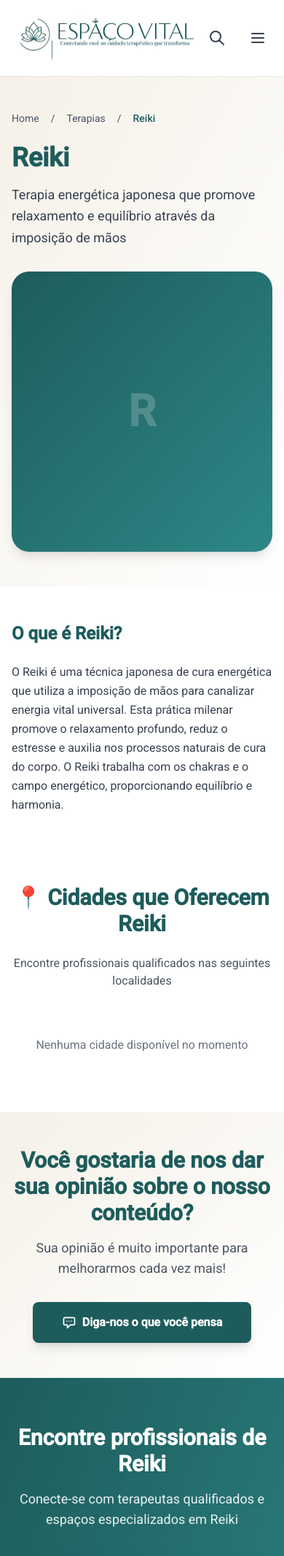
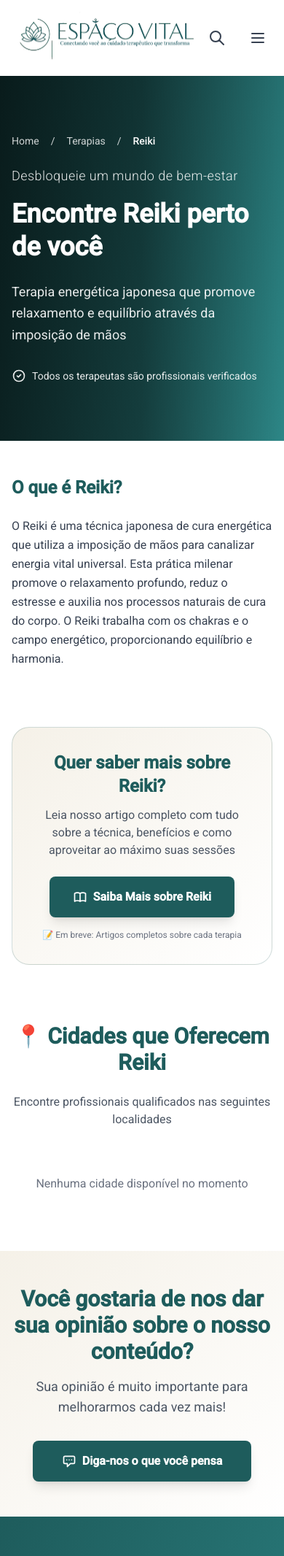
Before and after one commit to willdev34/espacovital, a Django app: page /terapias/reiki/ in a window 390 px wide. Shown: the top 2132 px of the page at 73% size. Run offline with Django 4.2, Linux system fonts and the light colour scheme; data comes from the database, SQL or seed files in the repository; data that the repository does not hold is empty; parts of the project's set-up code (start-up, migrations or seed data) failed here and were passed over; some libraries are stand-ins or nearby versions; some web fonts are replaced.

Commit message:
feat: Finaliza melhorias na página de detalhes de terapias (TAREFA 14)
✨ Novas Funcionalidades:
- Hero section com imagem de fundo estilo moderno (sem busca)
- Modal de feedback brasileiro e acolhedor com validação
- Seção de sites de referência com links externos
- Seção de cidades que oferecem a terapia
- Botão 'Saiba Mais' estratégico (preparado para blog futuro)
- Busca inteligente com filtro pré-aplicado por terapia
- Abas interativas para alternar entre terapeutas e espaços
- Link 'Terapias' no menu principal

🔧 Correções:
- Fix: URLs de terapeutas e espaços no template de detalhe
- Fix: Campo 'cidade_principal' no filtro de cidades
- Fix: Método get_context_data apenas na DetailView
- Fix: URLs de espaços usando busca_avancada corretamente

🎨 Melhorias no Model Especialidade:
- Adiciona campo 'conteudo_completo' (RichTextField)
- Adiciona campo 'sites_referencia' (TextField)
- Migration 0010 criada e aplicada

⚙️ Melhorias no Admin:
- Novo fieldset 'Sites de Referência' (colapsável)
- Novo indicador 'tem_conteudo_completo' na listagem
- Preview de fotos mantido

📱 Templates Atualizados:
- Hero section responsivo com overlay e breadcrumb
- Modal de feedback com campos múltipla escolha
- Seção de cidades em grid responsivo
- Formulário de busca com contador dinâmico
- Links rápidos para listagens filtradas

🔗 Integrações:
- Busca de terapeutas com filtro pré-aplicado
- Busca de espaços com filtro pré-aplicado
- Cidades extraídas de terapeutas e espaços ativos
- Contadores dinâmicos de profissionais disponíveis

📂 Arquivos Modificados:
- backend/core/models.py
- backend/core/admin.py
- backend/core/migrations/0010_*.py
- backend/terapias/views.py
- backend/terapias/templates/terapias/detalhe.html
- backend/templates/base.html (menu principal)

⚠️ Notas:
- Modal de feedback preparado (backend será implementado depois)
- Botão 'Saiba Mais' preparado para integração com blog
- CKEditor instalado e configurado

🎯 Próxima Tarefa Sugerida:
- TAREFA 15: Implementar backend do feedback
- TAREFA 16: App Blog para artigos detalhados

```diff
--- a/backend/templates/base.html
+++ b/backend/templates/base.html
@@ -97,7 +97,7 @@ Data: 07/09/2025
                         Buscar Terapeuta
                     </button>
 
-                    <a href="#terapias"
+                    <a href="{% url 'terapias:destaques' %}" class="text-gray-700 hover:text-[#1E5C5C] font-medium transition-colors""
                     class="text-gray-700 hover:text-primary hover:-translate-y-1 transition-all duration-300 text-lg font-medium">
                         Terapias
                     </a>
--- a/backend/terapias/templates/terapias/detalhe.html
+++ b/backend/terapias/templates/terapias/detalhe.html
@@ -13,59 +13,73 @@ Data: Novembro 2025
 {% block content %}
 
 <!-- Hero Section com Foto e Título -->
-<section class="bg-gradient-to-br from-[#F5F1E8] to-white py-12 md:py-16">
-    <div class="container mx-auto px-4">
-        <div class="max-w-5xl mx-auto">
+<!-- ===============================================================
+     HERO SECTION: Imagem de fundo com título e descrição
+     Descrição: Hero com foto da terapia como background
+     Autor: Will
+     Data: Novembro 2025
+     =============================================================== -->
+<section class="relative h-[500px] md:h-[600px] overflow-hidden">
+
+    <!-- Background Image -->
+    <div class="absolute inset-0 z-0">
+        {% if terapia.foto %}
+        <img src="{{ terapia.foto.url }}"
+             alt="{{ terapia.nome }}"
+             class="w-full h-full object-cover">
+        {% else %}
+        <div class="w-full h-full bg-gradient-to-br from-[#1E5C5C] to-[#2d8787]"></div>
+        {% endif %}
+
+        <!-- Overlay escuro para melhorar legibilidade do texto -->
+        <div class="absolute inset-0 bg-gradient-to-r from-black/70 via-black/50 to-transparent"></div>
+    </div>
+
+    <!-- Conteúdo sobre a imagem -->
+    <div class="relative z-10 container mx-auto px-4 h-full flex items-center">
+        <div class="max-w-2xl">
 
             <!-- Breadcrumb -->
             <nav class="mb-6">
-                <ol class="flex items-center space-x-2 text-sm text-gray-600">
-                    <li><a href="{% url 'core:home' %}" class="hover:text-[#1E5C5C]">Home</a></li>
+                <ol class="flex items-center space-x-2 text-sm text-white/80">
+                    <li><a href="{% url 'core:home' %}" class="hover:text-white transition-colors">Home</a></li>
                     <li><span class="mx-2">/</span></li>
-                    <li><a href="{% url 'terapias:destaques' %}" class="hover:text-[#1E5C5C]">Terapias</a></li>
+                    <li><a href="{% url 'terapias:destaques' %}" class="hover:text-white transition-colors">Terapias</a></li>
                     <li><span class="mx-2">/</span></li>
-                    <li class="text-[#1E5C5C] font-medium">{{ terapia.nome }}</li>
+                    <li class="text-white font-medium">{{ terapia.nome }}</li>
                 </ol>
             </nav>
 
-            <div class="grid md:grid-cols-2 gap-8 items-center">
+            <!-- Subtítulo -->
+            <p class="text-white/90 text-lg md:text-xl mb-4 font-light tracking-wide">
+                Desbloqueie um mundo de bem-estar
+            </p>
 
-                <!-- Foto da Terapia -->
-                <div class="order-2 md:order-1">
-                    {% if terapia.foto %}
-                    <img src="{{ terapia.foto.url }}"
-                         alt="{{ terapia.nome }}"
-                         class="w-full h-auto rounded-2xl shadow-lg object-cover max-h-96">
-                    {% else %}
-                    <div class="w-full h-96 bg-gradient-to-br from-[#1E5C5C] to-[#2d8787] rounded-2xl shadow-lg flex items-center justify-center">
-                        <span class="text-white text-6xl font-bold opacity-20">{{ terapia.nome|first }}</span>
-                    </div>
-                    {% endif %}
-                </div>
+            <!-- Título Principal -->
+            <h1 class="text-4xl md:text-6xl font-bold text-white mb-6 leading-tight">
+                Encontre {{ terapia.nome }} perto de você
+            </h1>
 
-                <!-- Título e Info Rápida -->
-                <div class="order-1 md:order-2">
-                    <h1 class="text-4xl md:text-5xl font-bold text-[#1E5C5C] mb-4">
-                        {{ terapia.nome }}
-                    </h1>
+            <!-- Descrição -->
+            <p class="text-white/90 text-lg md:text-xl mb-8 max-w-xl leading-relaxed">
+                {% if terapia.descricao_curta %}
+                    {{ terapia.descricao_curta }}
+                {% else %}
+                    Explore e conecte-se com profissionais qualificados através do nosso diretório de terapias
+                {% endif %}
+            </p>
 
-                    {% if terapia.categoria %}
-                    <span class="inline-block bg-[#1E5C5C] text-white px-4 py-1 rounded-full text-sm font-medium mb-4">
-                        {{ terapia.categoria }}
-                    </span>
-                    {% endif %}
-
-                    {% if terapia.descricao_curta %}
-                    <p class="text-lg text-gray-700 leading-relaxed">
-                        {{ terapia.descricao_curta }}
-                    </p>
-                    {% endif %}
-                </div>
-
+            <!-- Badge: Profissionais Verificados -->
+            <div class="flex items-center space-x-2 text-white/90">
+                <svg class="w-5 h-5" fill="none" stroke="currentColor" viewBox="0 0 24 24">
+                    <path stroke-linecap="round" stroke-linejoin="round" stroke-width="2" d="M9 12l2 2 4-4m6 2a9 9 0 11-18 0 9 9 0 0118 0z"/>
+                </svg>
+                <span class="text-sm">Todos os terapeutas são profissionais verificados</span>
             </div>
 
         </div>
     </div>
+
 </section>
 
 <!-- Descrição Completa -->
@@ -109,23 +123,43 @@ Data: Novembro 2025
 {% endif %}
 
 <!-- ===============================================================
-     SEÇÃO: Conteúdo Completo (Editor Rico)
-     Descrição: Conteúdo extenso com seções estruturadas
+     SEÇÃO: Botão Saiba Mais (Link futuro para artigo do blog)
+     Descrição: CTA para artigo detalhado no blog
+     Autor: Will
+     Data: Novembro 2025
      =============================================================== -->
-{% if terapia.conteudo_completo %}
-<section class="py-12 bg-white">
+<section class="py-8 bg-white">
     <div class="container mx-auto px-4">
-        <div class="max-w-4xl mx-auto">
+        <div class="max-w-4xl mx-auto text-center">
 
-            <!-- Conteúdo Rico -->
-            <div class="prose prose-lg max-w-none">
-                {{ terapia.conteudo_completo|safe }}
+            <div class="bg-gradient-to-br from-[#F5F1E8] to-white rounded-2xl p-8 border border-[#1E5C5C]/20">
+
+                <h3 class="text-2xl font-bold text-[#1E5C5C] mb-3">
+                    Quer saber mais sobre {{ terapia.nome }}?
+                </h3>
+
+                <p class="text-gray-600 mb-6">
+                    Leia nosso artigo completo com tudo sobre a técnica, benefícios e como aproveitar ao máximo suas sessões
+                </p>
+
+                <!-- Botão Saiba Mais (link futuro para blog) -->
+                <a href="#"
+                   class="inline-flex items-center space-x-2 bg-[#1E5C5C] text-white px-8 py-4 rounded-lg font-semibold hover:bg-[#2d8787] transition-all duration-200 shadow-lg hover:shadow-xl transform hover:scale-105">
+                    <svg class="w-5 h-5" fill="none" stroke="currentColor" viewBox="0 0 24 24">
+                        <path stroke-linecap="round" stroke-linejoin="round" stroke-width="2" d="M12 6.253v13m0-13C10.832 5.477 9.246 5 7.5 5S4.168 5.477 3 6.253v13C4.168 18.477 5.754 18 7.5 18s3.332.477 4.5 1.253m0-13C13.168 5.477 14.754 5 16.5 5c1.747 0 3.332.477 4.5 1.253v13C19.832 18.477 18.247 18 16.5 18c-1.746 0-3.332.477-4.5 1.253"/>
+                    </svg>
+                    <span>Saiba Mais sobre {{ terapia.nome }}</span>
+                </a>
+
+                <p class="text-xs text-gray-500 mt-4">
+                    📝 Em breve: Artigos completos sobre cada terapia
+                </p>
+
             </div>
 
         </div>
     </div>
 </section>
-{% endif %}
 
 <!-- ===============================================================
      SEÇÃO: Sites de Referência
@@ -680,9 +714,9 @@ document.addEventListener('keydown', function(event) {
                        class="inline-block bg-white text-[#1E5C5C] px-6 py-2 rounded-lg font-medium hover:bg-gray-100 transition-colors duration-200">
                         Ver todos os terapeutas de {{ terapia.nome }}
                     </a>
-                    <a href="{% url 'espacos:listagem_simples' %}?especialidades={{ terapia.id }}"
-                       class="inline-block bg-white/20 text-white border-2 border-white px-6 py-2 rounded-lg font-medium hover:bg-white hover:text-[#1E5C5C] transition-colors duration-200">
-                        Ver todos os espaços que oferecem {{ terapia.nome }}
+                    <a href="{% url 'espacos:busca_avancada' %}?especialidades={{ terapia.id }}"
+                        class="inline-block bg-white/20 text-white border-2 border-white px-6 py-2 rounded-lg font-medium hover:bg-white hover:text-[#1E5C5C] transition-colors duration-200">
+                            Ver todos os espaços que oferecem {{ terapia.nome }}
                     </a>
                 </div>
             </div>
@@ -728,7 +762,7 @@ function alternarTipoBusca(tipo) {
         // ===============================================================
         // Configurar para busca de ESPAÇOS
         // ===============================================================
-        formBusca.action = "{% url 'espacos:listagem_simples' %}";
+        formBusca.action = "{% url 'espacos:busca_avancada' %}";
         textoBotao.textContent = 'Buscar Espaços';
         tipoResultado.textContent = 'espaços';
         contadorResultados.textContent = '{{ total_espacos }}';
--- a/backend/terapias/views.py
+++ b/backend/terapias/views.py
@@ -5,7 +5,6 @@
 # Data: Novembro 2025
 # ===============================================================
 
-from django.shortcuts import render
 from django.views.generic import ListView, DetailView
 from core.models import Especialidade
 from terapeutas.models import Terapeuta
@@ -14,77 +13,36 @@ from espacos.models import Espaco
 
 class TerapiasDestaquesView(ListView):
     """
-    View: Terapias em Destaque
+    View: Página de Terapias em Destaque
     Descrição: Exibe as 10 terapias marcadas como destaque
+              Hero section com cards de terapias
     Template: terapias/destaques.html
     URL: /terapias/
     """
     model = Especialidade
     template_name = 'terapias/destaques.html'
-    context_object_name = 'terapias_destaque'
+    context_object_name = 'terapias'
 
     def get_queryset(self):
         """
-        Retorna apenas especialidades marcadas como destaque
-        Ordenadas por: destaque, ordem e nome
-        Limite: 10 terapias
+        Retorna apenas as especialidades em destaque e ativas
+        Limitado a 10 resultados
         """
         return Especialidade.objects.filter(
             destaque=True,
             is_active=True
-        ).order_by('-destaque', 'ordem', 'nome')[:10]
+        ).order_by('ordem', 'nome')[:10]
 
     def get_context_data(self, **kwargs):
         """
-        Adiciona informações relacionadas à terapia
+        Adiciona informações extras ao contexto
         """
         context = super().get_context_data(**kwargs)
-        terapia = self.get_object()
 
-        # Terapeutas que atendem esta especialidade
-        context['terapeutas'] = Terapeuta.objects.filter(
-            especialidades=terapia,
-            is_active=True
-        ).select_related('user').prefetch_related('especialidades')[:6]
-
-        # Espaços que oferecem esta terapia
-        context['espacos'] = Espaco.objects.filter(
-            especialidades=terapia,
-            is_active=True
-        ).prefetch_related('especialidades', 'comodidades')[:6]
-
-        # Contadores
-        context['total_terapeutas'] = Terapeuta.objects.filter(
-            especialidades=terapia,
+        # Total de terapias disponíveis
+        context['total_terapias'] = Especialidade.objects.filter(
             is_active=True
         ).count()
-
-        context['total_espacos'] = Espaco.objects.filter(
-            especialidades=terapia,
-            is_active=True
-        ).count()
-
-        # ===============================================================
-        # NOVO: Cidades que oferecem a terapia
-        # ===============================================================
-        from django.db.models import Q
-
-        # Buscar cidades únicas de terapeutas
-        cidades_terapeutas = Terapeuta.objects.filter(
-            especialidades=terapia,
-            is_active=True
-        ).values_list('cidade', flat=True).distinct()
-
-        # Buscar cidades únicas de espaços
-        cidades_espacos = Espaco.objects.filter(
-            especialidades=terapia,
-            is_active=True
-        ).values_list('cidade', flat=True).distinct()
-
-        # Combinar e remover duplicatas
-        from core.models import Cidade
-        ids_cidades = set(list(cidades_terapeutas) + list(cidades_espacos))
-        context['cidades'] = Cidade.objects.filter(id__in=ids_cidades).order_by('nome')
 
         return context
 
@@ -162,21 +120,25 @@ class TerapiaDetalheView(DetailView):
         context = super().get_context_data(**kwargs)
         terapia = self.get_object()
 
+        # ===============================================================
         # Terapeutas que atendem esta especialidade
-        # Filtra terapeutas ativos e com especialidade relacionada
+        # ===============================================================
         context['terapeutas'] = Terapeuta.objects.filter(
             especialidades=terapia,
             is_active=True
         ).select_related('user').prefetch_related('especialidades')[:6]
 
+        # ===============================================================
         # Espaços que oferecem esta terapia
-        # Filtra espaços ativos e com especialidade relacionada
+        # ===============================================================
         context['espacos'] = Espaco.objects.filter(
             especialidades=terapia,
             is_active=True
         ).prefetch_related('especialidades', 'comodidades')[:6]
 
+        # ===============================================================
         # Contadores
+        # ===============================================================
         context['total_terapeutas'] = Terapeuta.objects.filter(
             especialidades=terapia,
             is_active=True
@@ -187,4 +149,26 @@ class TerapiaDetalheView(DetailView):
             is_active=True
         ).count()
 
+        # ===============================================================
+        # Cidades que oferecem a terapia
+        # ===============================================================
+        from django.db.models import Q
+        from core.models import Cidade
+
+        # Buscar cidades únicas de terapeutas
+        cidades_terapeutas = Terapeuta.objects.filter(
+            especialidades=terapia,
+            is_active=True
+        ).values_list('cidade_principal', flat=True).distinct()
+
+        # Buscar cidades únicas de espaços
+        cidades_espacos = Espaco.objects.filter(
+            especialidades=terapia,
+            is_active=True
+        ).values_list('cidade', flat=True).distinct()
+
+        # Combinar e remover duplicatas
+        ids_cidades = set(list(cidades_terapeutas) + list(cidades_espacos))
+        context['cidades'] = Cidade.objects.filter(id__in=ids_cidades).order_by('nome')
+
         return context
```
Also changed, not shown: backend/core/admin.py (+0 -17 lines).
